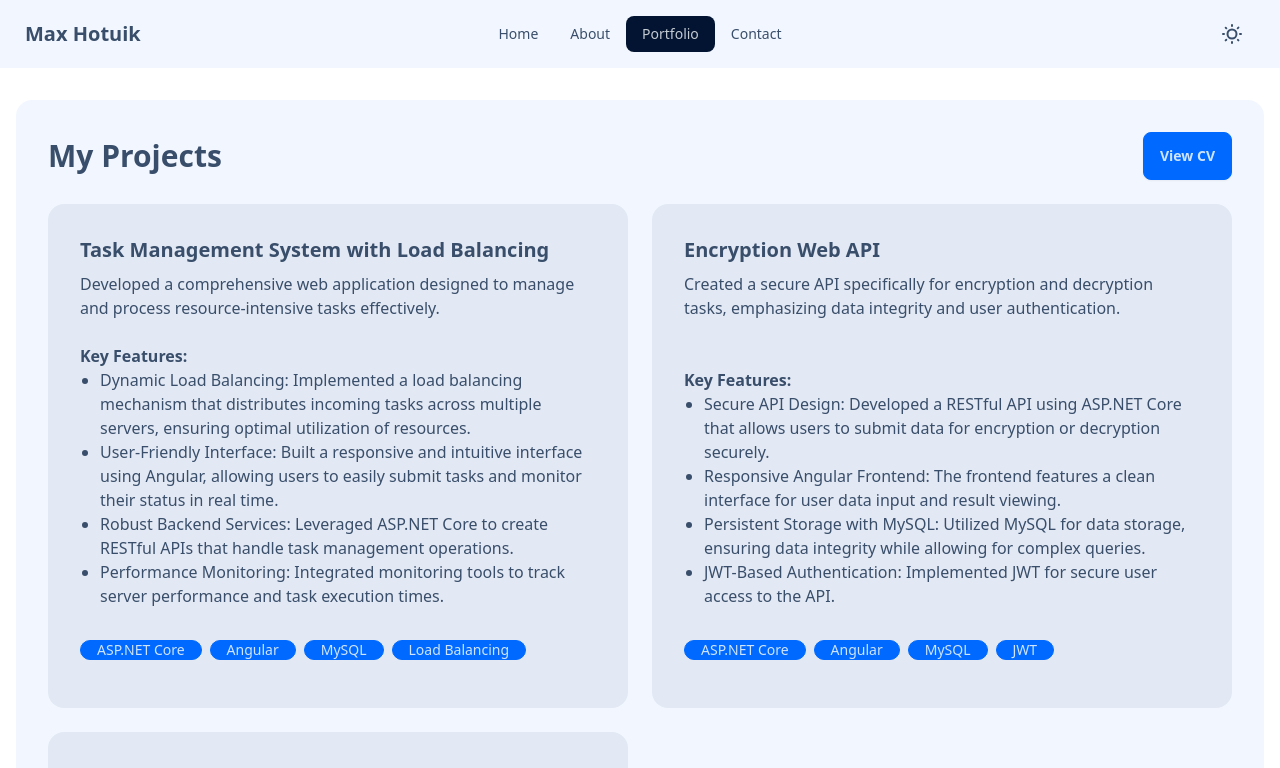
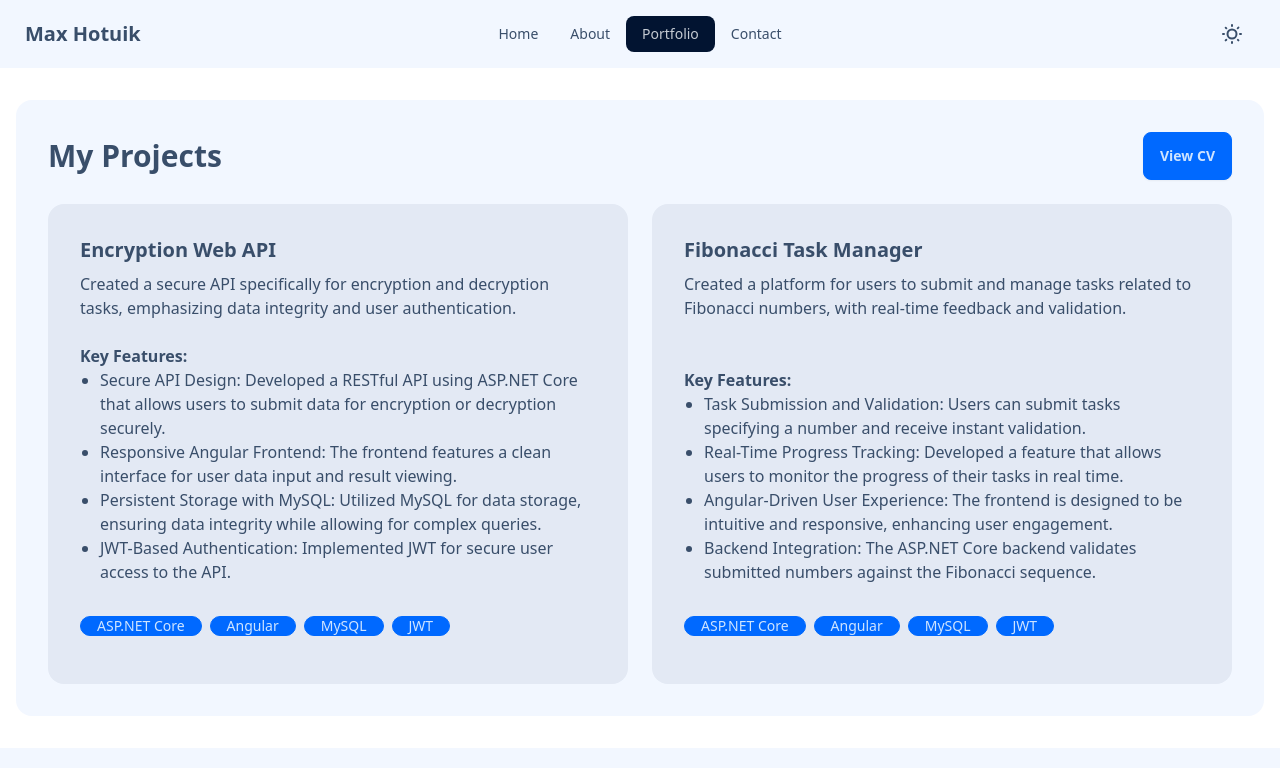
Before and after one commit to MaxHotiuk/MaxHotiuk.github.io, an Angular app: page /portfolio in a window 1280 px wide. Shown: the top 768 px of the page. Built offline with nearby package versions, Linux system fonts and the light colour scheme.

Commit message:
projects

```diff
--- a/src/app/pages/portfolio/portfolio.component.ts
+++ b/src/app/pages/portfolio/portfolio.component.ts
@@ -72,18 +72,6 @@ export class PortfolioComponent {
   projects: Project[] = [
     {
       id: 1,
-      title: 'Task Management System with Load Balancing',
-      description: 'Developed a comprehensive web application designed to manage and process resource-intensive tasks effectively.',
-      keyFeatures: [
-        'Dynamic Load Balancing: Implemented a load balancing mechanism that distributes incoming tasks across multiple servers, ensuring optimal utilization of resources.',
-        'User-Friendly Interface: Built a responsive and intuitive interface using Angular, allowing users to easily submit tasks and monitor their status in real time.',
-        'Robust Backend Services: Leveraged ASP.NET Core to create RESTful APIs that handle task management operations.',
-        'Performance Monitoring: Integrated monitoring tools to track server performance and task execution times.'
-      ],
-      technologies: ['ASP.NET Core', 'Angular', 'MySQL', 'Load Balancing']
-    },
-    {
-      id: 2,
       title: 'Encryption Web API',
       description: 'Created a secure API specifically for encryption and decryption tasks, emphasizing data integrity and user authentication.',
       keyFeatures: [
@@ -95,7 +83,7 @@ export class PortfolioComponent {
       technologies: ['ASP.NET Core', 'Angular', 'MySQL', 'JWT'],
     },
     {
-      id: 3,
+      id: 2,
       title: 'Fibonacci Task Manager',
       description: 'Created a platform for users to submit and manage tasks related to Fibonacci numbers, with real-time feedback and validation.',
       keyFeatures: [
```
